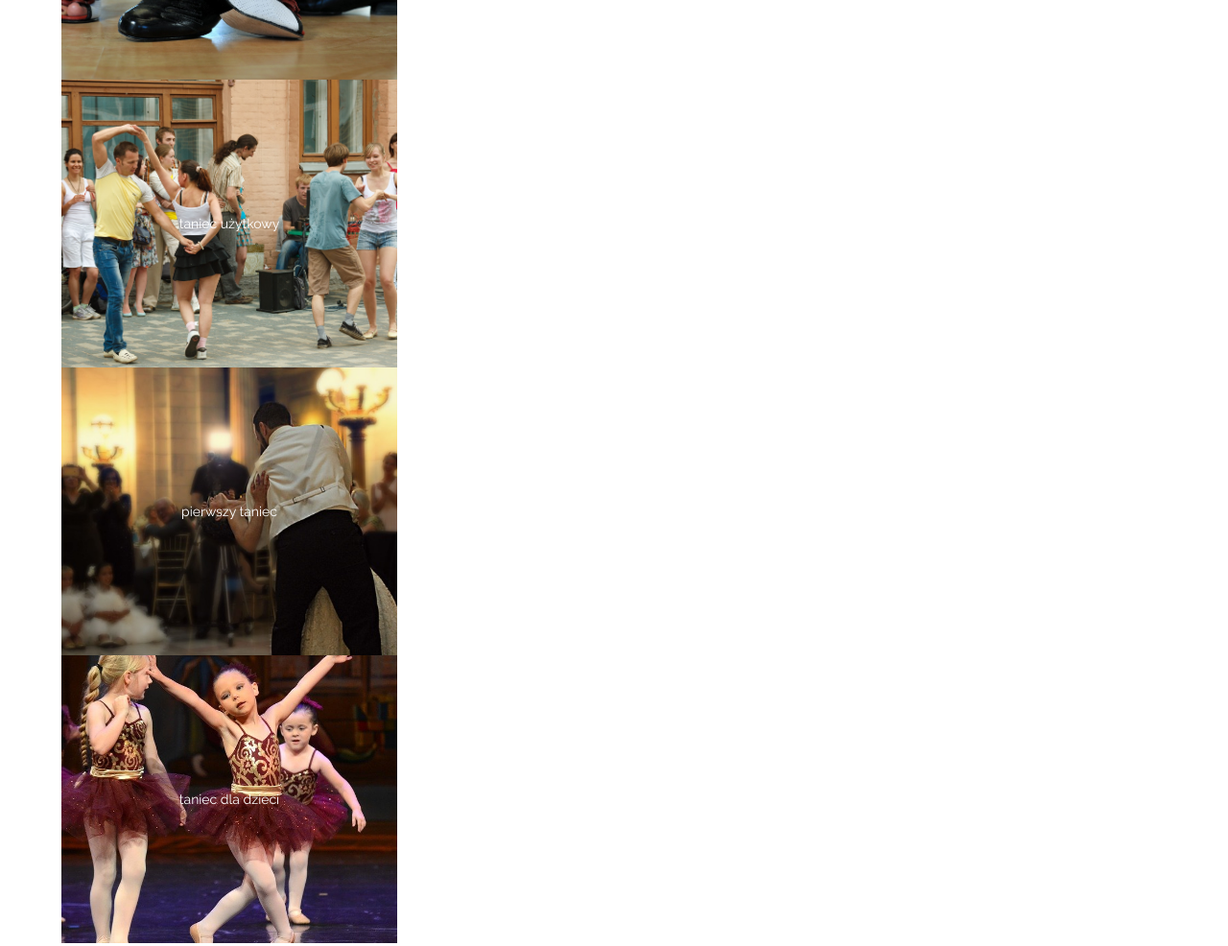
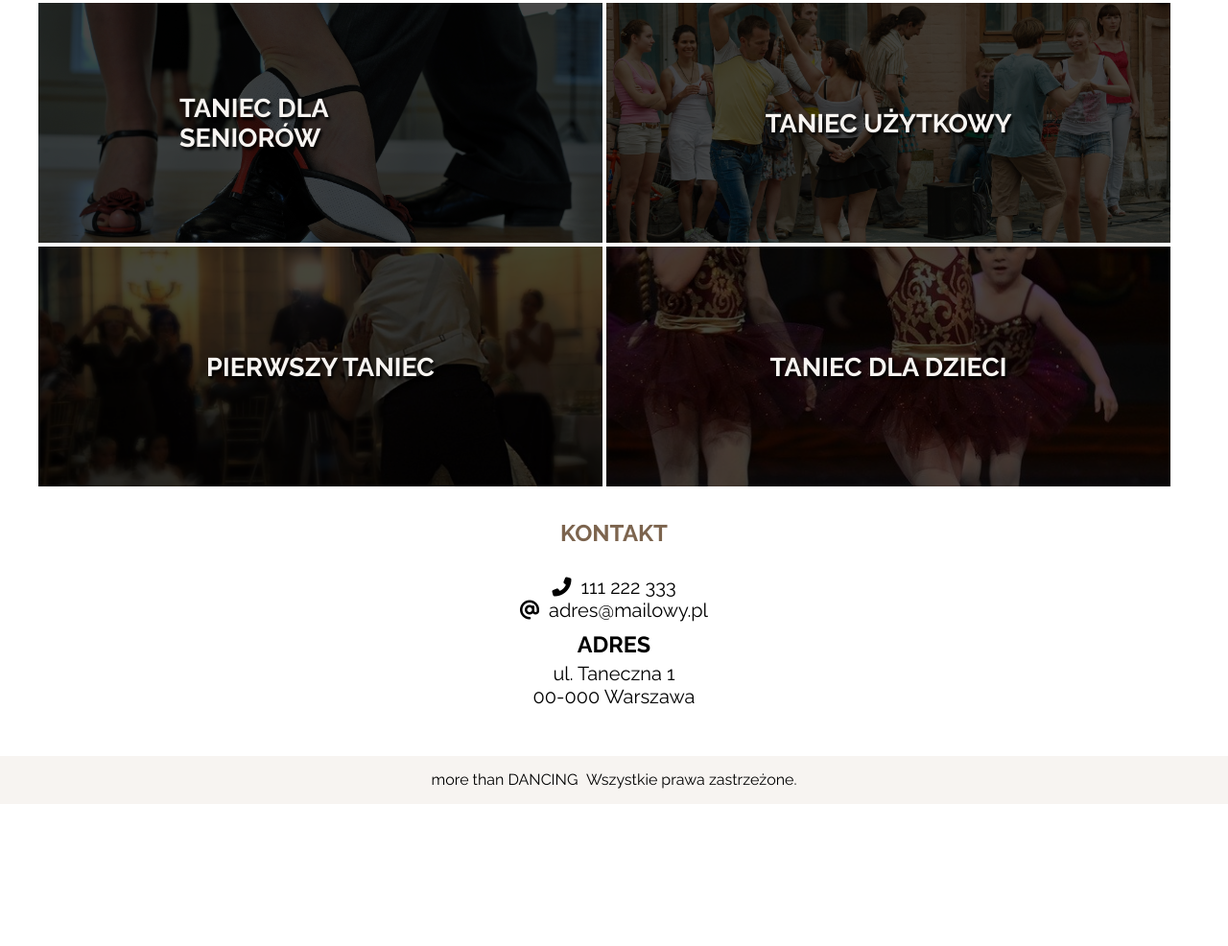
Before and after one commit to ajrkwsk/DanceSchool, a plain HTML site: page index.html in a window 1280 px wide. Shown: the part 755-1741 px from the top of the page at 96% size. After the commit the page ends 1593 px from the top, so only its background shows below. Drawn offline with Linux system fonts and the light colour scheme.

Commit message:
add styles to breakpoints for section main and footer

```diff
--- a/css/large.css
+++ b/css/large.css
@@ -29,7 +29,7 @@
 
 .main-benefits li {
     display: inline-block;
-    margin: 40px 10px;
+    margin: 40px 30px;
 }
 
 .benefits .benefits-text {
@@ -58,3 +58,7 @@
 .course.tourth {
     background-image: url('../img/ballet-1971600_1920.jpg');
 }
+
+.courses {
+    width: 49%;
+}
--- a/css/medium.css
+++ b/css/medium.css
@@ -19,11 +19,14 @@
     text-decoration: none;
     text-transform: uppercase;
     cursor: pointer;
+}
+
+.nav-desctop a {
     transition: color .3;
 }
 
-.nav-desktop li:hover {
-    color: rgb(124, 100, 78);
+.nav-desktop a:hover {
+    color: rgb(170, 134, 96);
 }
 
 .nav-mobile {
@@ -48,7 +51,7 @@
     max-width: 1200px;
     position: absolute;
     left: 50%;
-    transform: translateX(-75%);
+    transform: translateX(-85%);
 }
 
 .main-benefits li {
@@ -82,3 +85,22 @@
 .course.tourth {
     background-image: url('../img/ballet-1971600_1280.jpg');
 }
+
+.section-courses {
+    margin-top: 250px;
+    width: 100%;
+}
+
+.course-text {
+    font-size: 27px;
+}
+
+.contact {
+    font-size: 20px;
+}
+
+/* FOOTER */
+
+footer {
+    font-size: 16px;
+}
--- a/css/style.css
+++ b/css/style.css
@@ -11,10 +11,19 @@ body {
 /* NAV */
 
 nav {
+    position: sticky;
+    top: 0;
     height: 50px;
+    line-height: 50px;
+    z-index: 1;
+    color: rgb(124, 100, 78);
     background-color: rgb(247, 244, 241);
-    line-height: 50px;
+}
+
+nav a {
+    text-decoration: none;
     color: rgb(124, 100, 78);
+
 }
 
 .nav-mobile {
@@ -68,7 +77,7 @@ nav {
 
 .wrapper {
     margin: 0 auto;
-    width: 90%;
+    width: 100%;
     max-width: 1200px;
 }
 
@@ -110,7 +119,7 @@ h2 {
     background: none;
     font-size: 28px;
     padding: 20px;
-    border: 3px solid rgb(124, 100, 78);
+    border: 2px solid rgb(124, 100, 78);
     border-radius: 40px;
     background-color: white;
     color: black;
@@ -118,27 +127,32 @@ h2 {
 
 .courses {
     position: relative;
-    height: 300px;
-    width: 350px;
+    height: 250px;
+    width: 100%;
+    display: inline-block;
     background-position: center;
     background-repeat: no-repeat;
     background-size: cover;
-
 }
 
 .course-text {
     position: absolute;
-    color: white;
-    font-size: 14px;
+    font-size: 20px;
     top: 50%;
     left: 50%;
     transform: translate(-50%, -50%);
-
-
+    text-transform: uppercase;
+    font-weight: bold;
+    color: rgb(247, 244, 241);
+    text-shadow: 2px 3px 3px black;
+    transition: text-decoration .3s;
 }
 
-.course-gb {
-    position: absolute;
+.courses:hover .course-text {
+    text-decoration:underline;
+}
+
+.course-bg {
     width: 100%;
     height: 100%;
     background-color: rgba(0, 0, 0, .72);
@@ -162,8 +176,36 @@ h2 {
     background-image: url('../img/ballet-1971600_640.jpg');
 }
 
+.contact {
+    text-align: center;
+    font-size: 14px;
+}
 
+.contact i {
+    background: none;
+    margin-right: 10px;
+}
 
+.contact h3 {
+    text-transform: uppercase;
+    margin: 10px 0 5px 0;
+}
+
+/* FOOTER */
+
+footer {
+    margin-top: 50px;
+    height: 50px;
+    line-height: 50px;
+    text-align: center;
+    background-color: rgb(247, 244, 241);
+    font-size: 10px;
+}
+
+footer span {
+    text-transform: uppercase;
+    padding-right: 5px;
+}
 
 @media (min-width: 400px){
     .hero-text {
```
